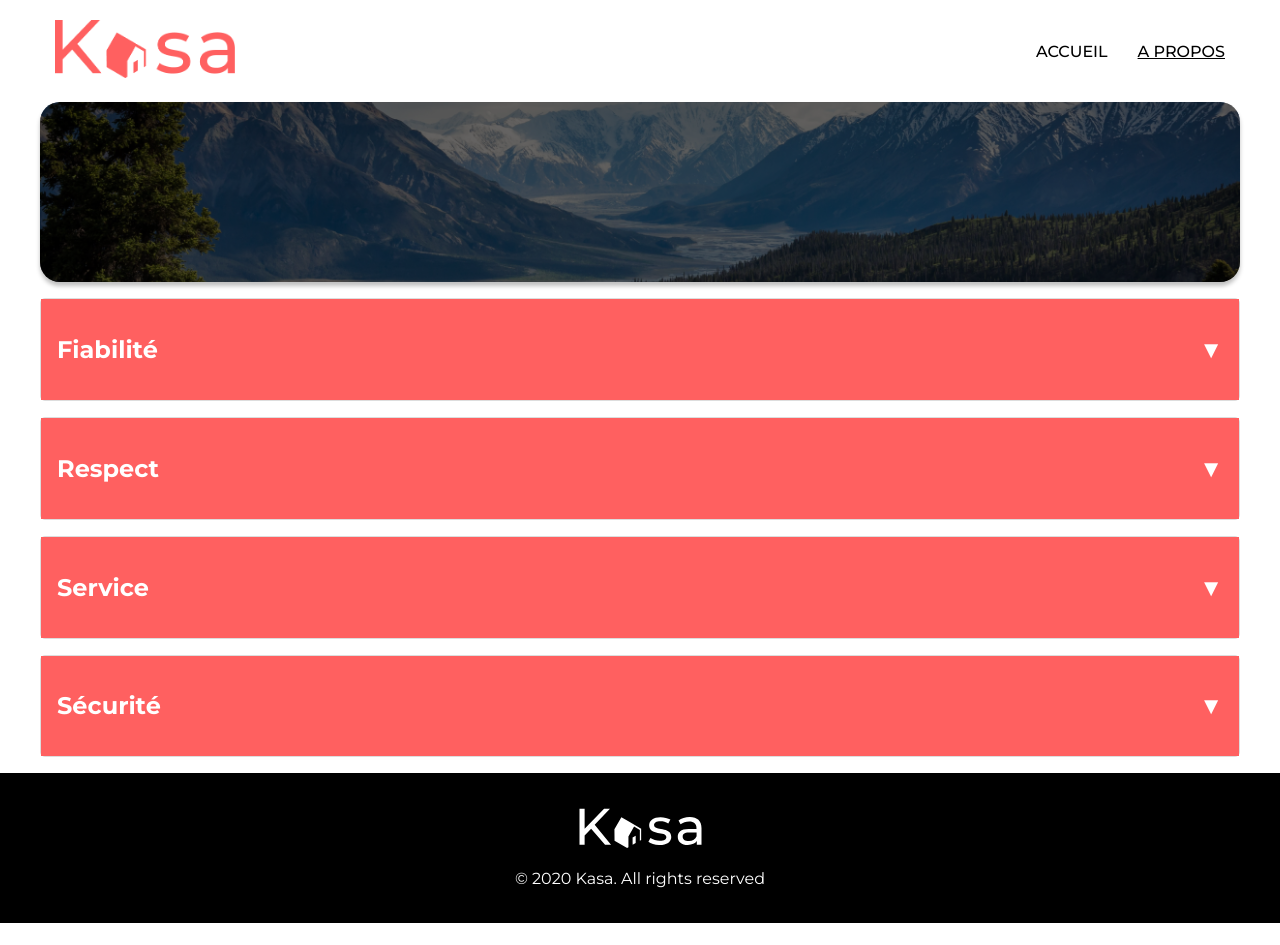
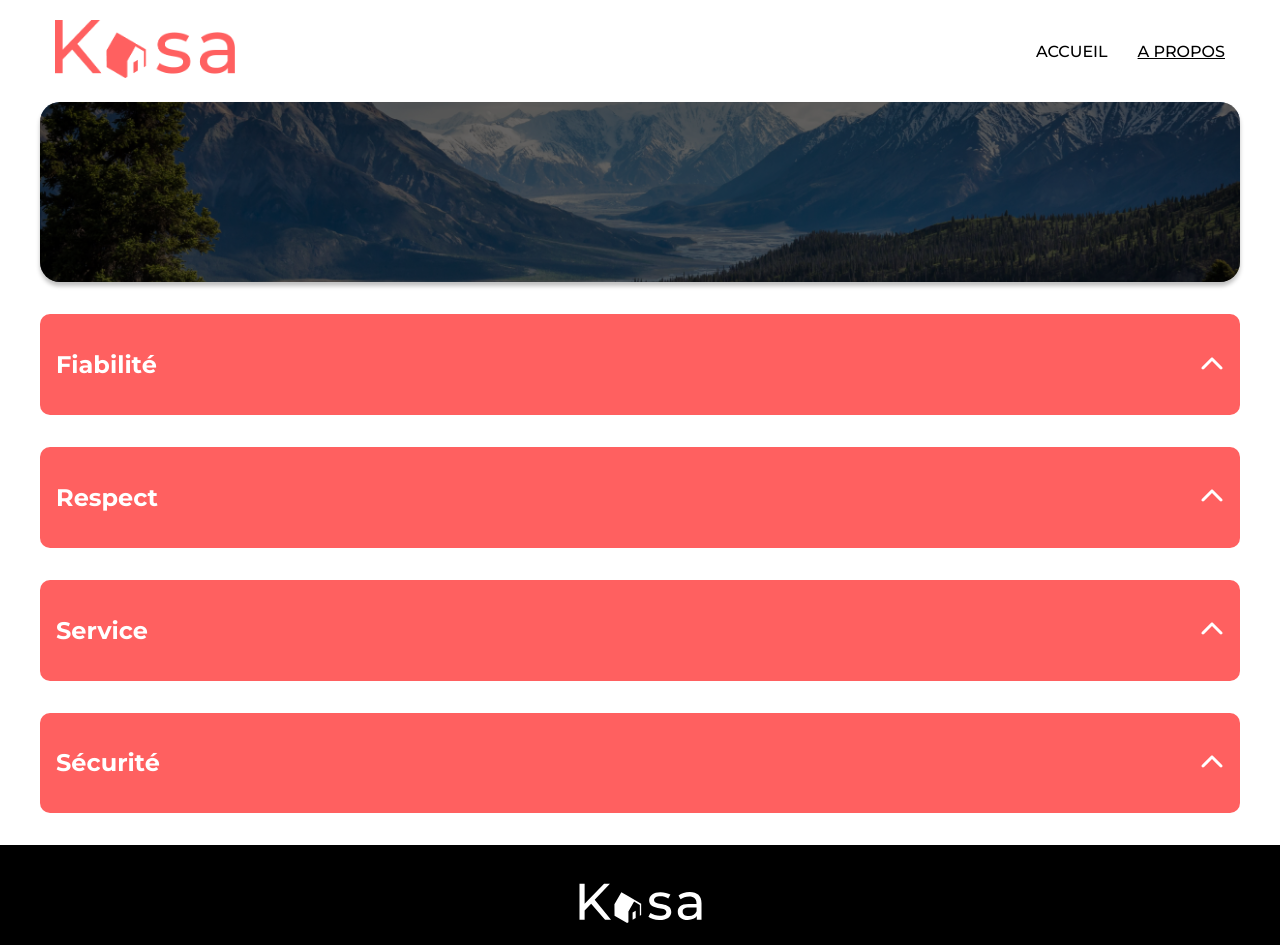
Before and after one commit to IbtissamBBK/Kasa7, a React (Create React App) app in the folder kasa7-cra/: page /about in a window 1280 px wide. Shown: the top 945 px of the page. Before the commit the page ends 923 px from the top, so only its background shows below. Built offline with nearby package versions, Linux system fonts and the light colour scheme.

Commit message:
fix issue footer + add new thing for aboutpage

```diff
--- a/kasa7-cra/package.json
+++ b/kasa7-cra/package.json
@@ -3,6 +3,9 @@
   "version": "0.1.0",
   "private": true,
   "dependencies": {
+    "@fortawesome/fontawesome-svg-core": "^6.7.1",
+    "@fortawesome/free-solid-svg-icons": "^6.7.1",
+    "@fortawesome/react-fontawesome": "^0.2.2",
     "@testing-library/jest-dom": "^5.17.0",
     "@testing-library/react": "^13.4.0",
     "@testing-library/user-event": "^13.5.0",
--- a/kasa7-cra/src/App.scss
+++ b/kasa7-cra/src/App.scss
@@ -5,10 +5,13 @@ body {
   padding: 0;
   font-family: "Montserrat", sans-serif;
   box-sizing: border-box;
+
 }
 
 .container {
   max-width: 1200px;
   margin: 0 auto;
   padding: 0 20px;
+
+  min-height: 80vh;
 }
--- a/kasa7-cra/src/components/Footer.scss
+++ b/kasa7-cra/src/components/Footer.scss
@@ -7,7 +7,10 @@
     flex-direction: column;
     justify-content: center;
     align-items: center;
-    height: 150px;
+    height: 155px;
+    text-align: center;
+    width: 100%;
+    position: relative;
 
     &__logo {
       margin-top: 1rem;
--- a/kasa7-cra/src/components/Section.jsx
+++ b/kasa7-cra/src/components/Section.jsx
@@ -1,5 +1,7 @@
 import React, { useState } from "react";
 import "./Section.scss";
+import { FontAwesomeIcon } from "@fortawesome/react-fontawesome";
+import { faChevronDown, faChevronUp } from "@fortawesome/free-solid-svg-icons";
 
 function Section({ title, content }) {
   const [isOpen, setIsOpen] = useState(false);
@@ -11,7 +13,10 @@ function Section({ title, content }) {
         onClick={() => setIsOpen((prev) => !prev)}
       >
         <h2>{title}</h2>
-        <span className="section__toggle">{isOpen ? "▲" : "▼"}</span>
+        <FontAwesomeIcon
+          icon={isOpen ? faChevronDown : faChevronUp}
+          className="section__icon"
+        />
       </div>
       {isOpen && <p className="section__content">{content}</p>}
     </div>
--- a/kasa7-cra/src/components/Section.scss
+++ b/kasa7-cra/src/components/Section.scss
@@ -1,7 +1,6 @@
 .section {
-    margin: 1rem 0;
-    border: 1px solid #ddd;
-    border-radius: 5px;
+    margin: 2rem 0;
+
 
     &__header {
       display: flex;
@@ -12,9 +11,10 @@
       background-color: #ff6060;
       color: white;
       font-weight: bold;
+      border-radius: 10px;
     }
 
-    &__toggle {
+    &__icon {
       font-size: 1.5rem;
     }
 
--- a/kasa7-cra/src/pages/About.jsx
+++ b/kasa7-cra/src/pages/About.jsx
@@ -7,7 +7,7 @@ function About() {
   return (
     <div>
       <Banner image={imageAbout} />
-      <div className="about__sections">
+      <div className="section__text">
         <Section
           title="Fiabilité"
           content="Les annonces postées sur Kasa garantissent une fiabilité totale.
```
Also changed, not shown: 1 other file (tests, documents, lock files or other folders).
